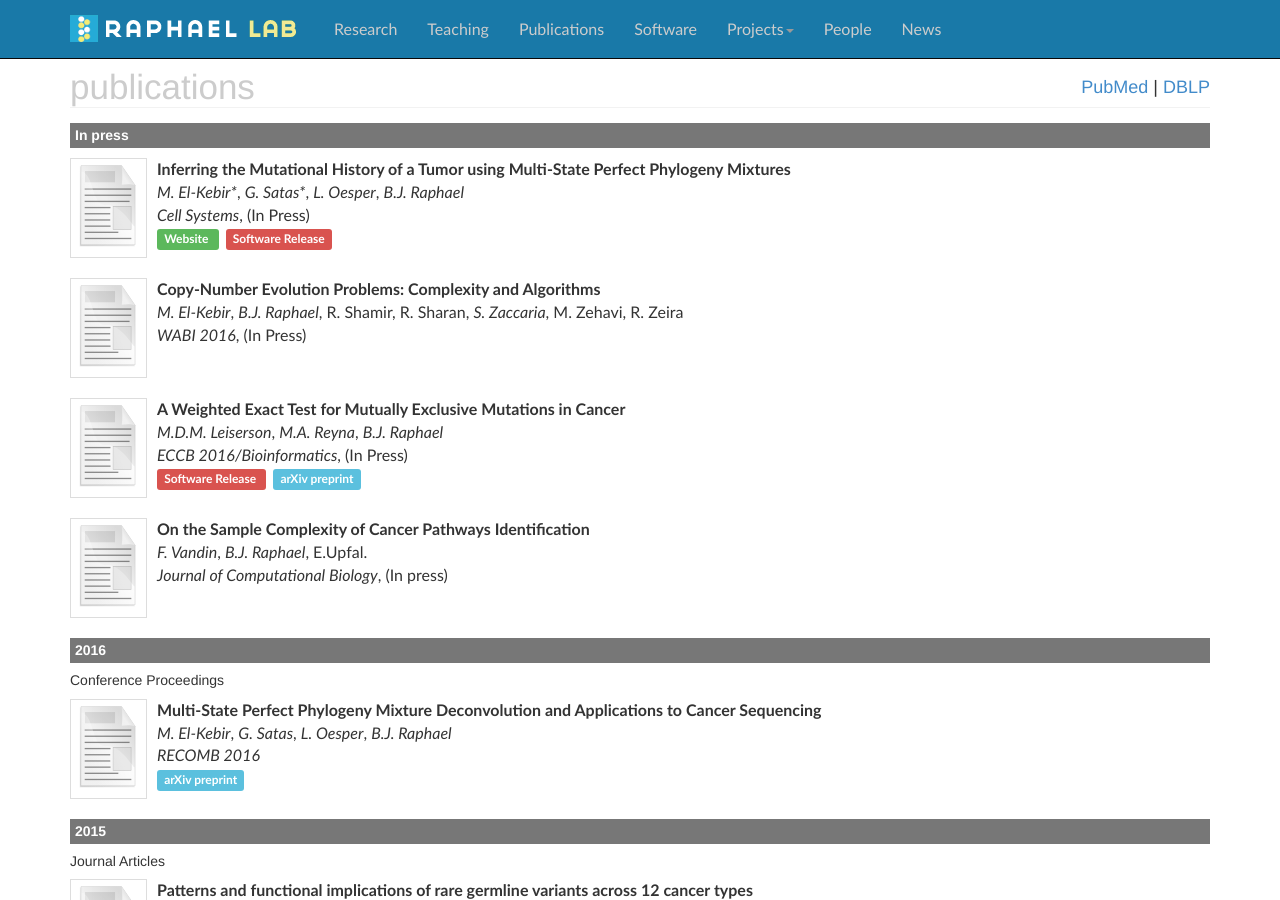
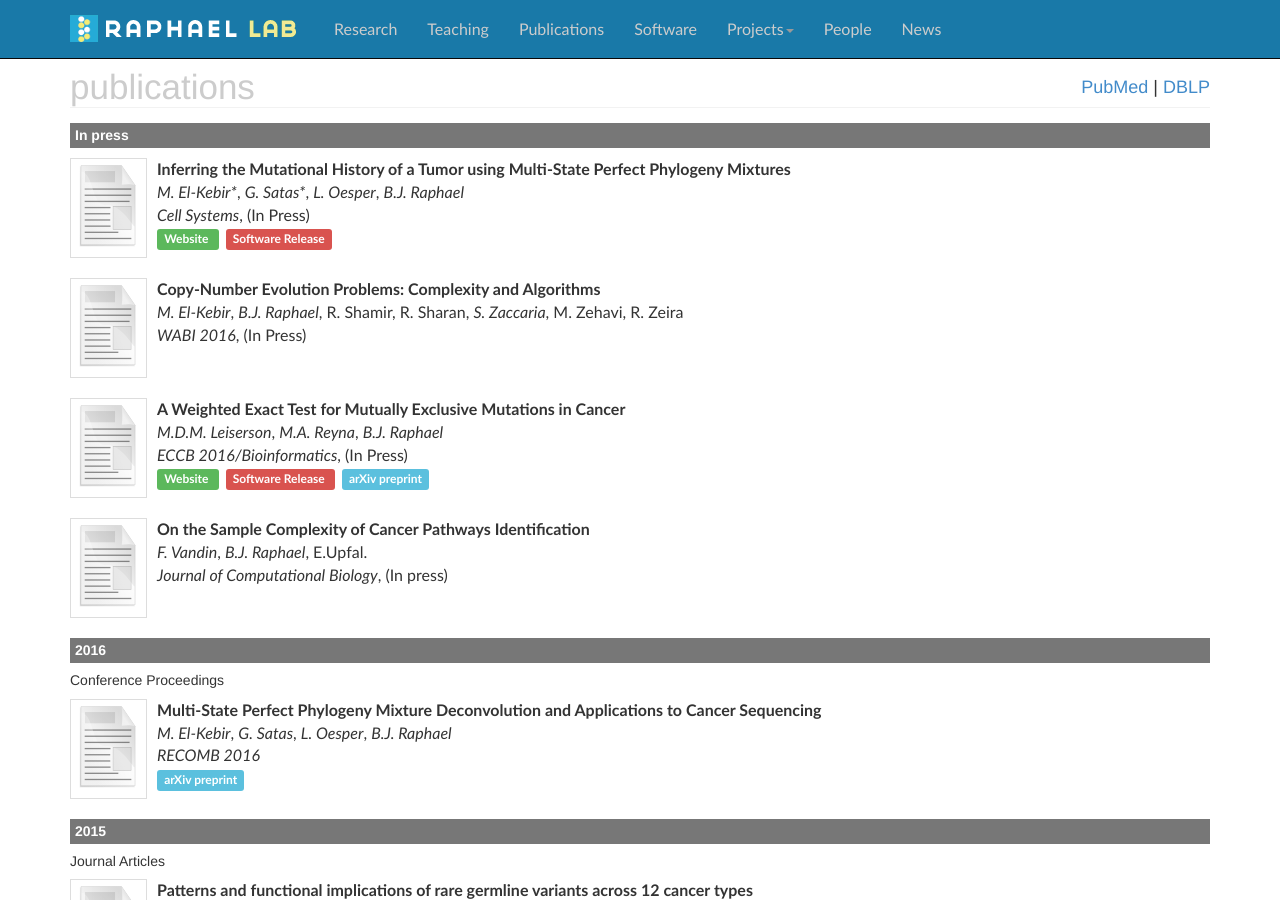
Before and after one commit to raphael-group/raphael-group.github.io, a Jekyll site: the page built from publications/index.md, in a window 1280 px wide and 900 px high. Built offline with Jekyll 4.4.1, drawn with Linux system fonts in a browser that asks for light colours; nearby versions of some CDN libraries; comment, search, counter and statistics services are not loaded.

Commit message:
Update index.md

```diff
--- a/publications/index.md
+++ b/publications/index.md
@@ -21,7 +21,7 @@
 		<a href="http://compbio.cs.brown.edu/projects/spruce" target="_new">Website</a>
 	</span>
 	<span class="label label-danger">
-		<a href="https://github.com/raphael-group/">Software Release</a>
+		<a href="https://github.com/raphael-group/spruce">Software Release</a>
 	</span>
 
 
@@ -39,8 +39,11 @@
 
 	*ECCB 2016/Bioinformatics*, (In Press)
 
+	<span class="label label-success">
+		<a href="http://compbio.cs.brown.edu/projects/wext" target="_new">Website</a>
+	</span>
 	<span class="label label-danger">
-		<a href="https://github.com/raphael-group/">Software Release</a>
+		<a href="https://github.com/raphael-group/wext">Software Release</a>
 	</span>
 	<span class="label label-info">
         	<a href="http://arxiv.org/abs/1607.02447" target="_new">arXiv preprint</a>
```
